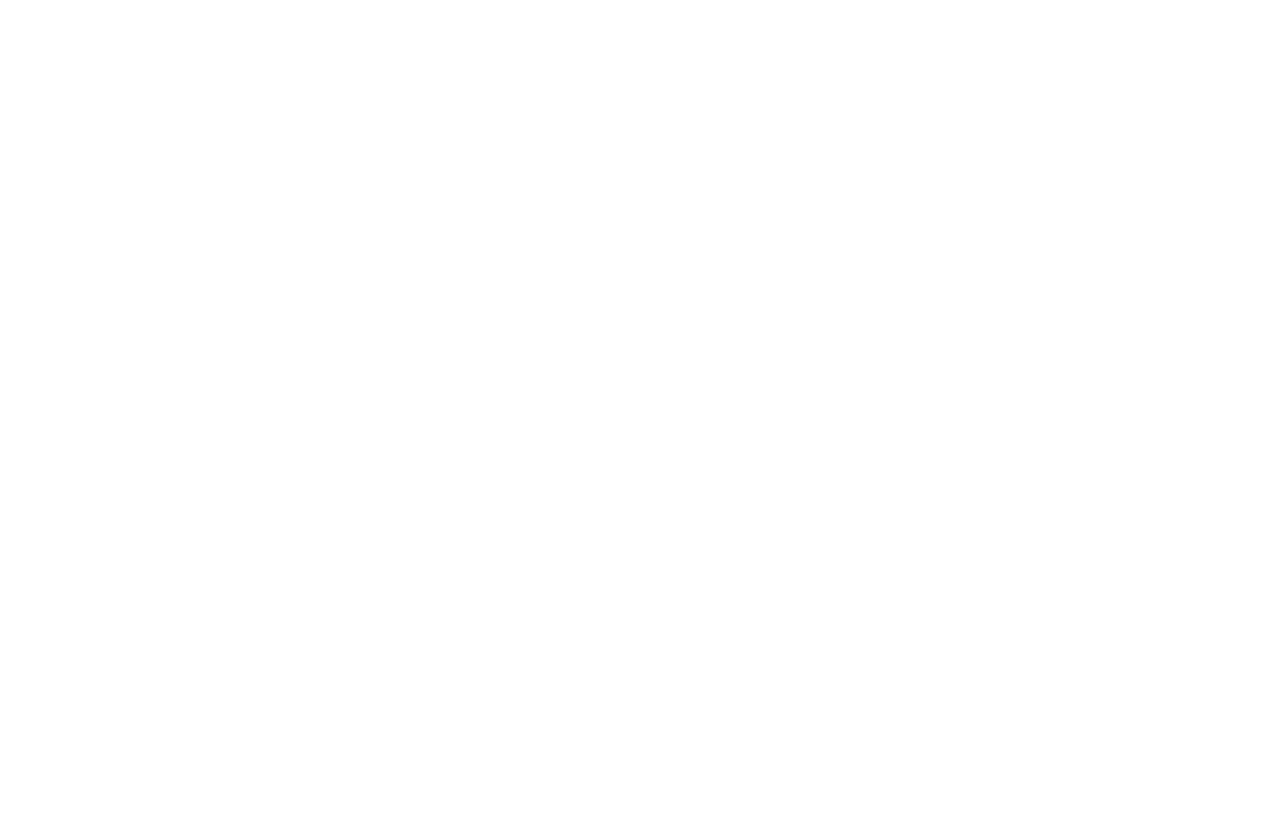
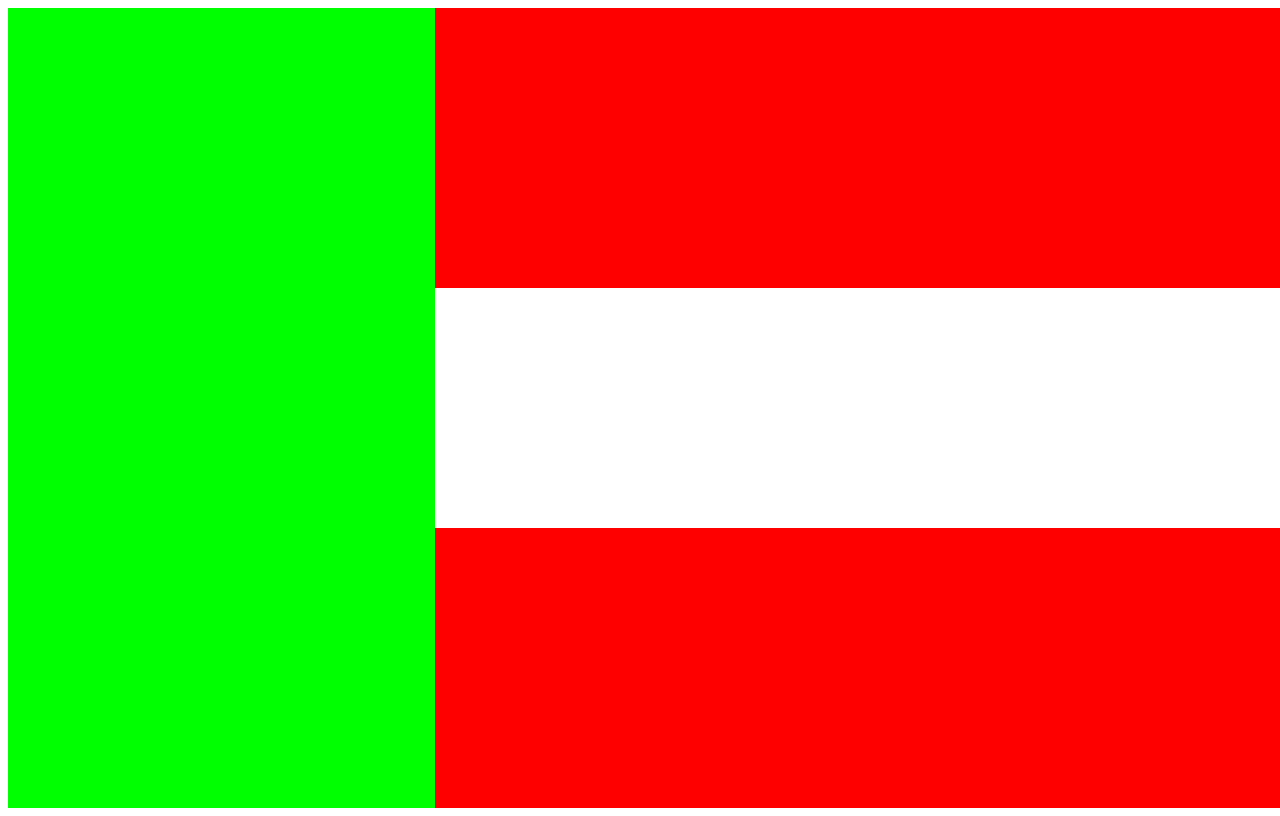
Before and after one commit to lburscheidt/sign-up-form, a plain HTML site: page index.html in a window 1280 px wide. Drawn offline with Linux system fonts and the light colour scheme.

Commit message:
feat: add basic HTML outline of main blocks

```diff
--- a/index.html
+++ b/index.html
@@ -7,6 +7,12 @@
     <title>Document</title>
   </head>
   <body>
+    <aside></aside>
+    <main>
+      <div class="grey-bg"></div>
+      <div class="white-bg"></div>
+      <div class="grey-bg"></div>
+    </main>
     <script src="script.js"></script>
   </body>
 </html>
--- a/style.css
+++ b/style.css
@@ -0,0 +1,30 @@
+body {
+  height: 100vh;
+  width: 100vw;
+  display: flex;
+}
+
+aside {
+  flex-basis: calc(100vw / 3);
+  flex-shrink: 1;
+  background-color: lime;
+}
+
+main {
+  justify-content: space-between;
+  display: flex;
+  flex-direction: column;
+  flex-basis: calc(2 * 100vw / 3);
+  flex-shrink: 2;
+}
+
+.grey-bg {
+  background-color: red;
+  flex-basis: 35%;
+  flex-shrink: 1.5;
+}
+
+.white-bg {
+  flex-shrink: 1.5;
+  flex-basis: 30%;
+}
```
